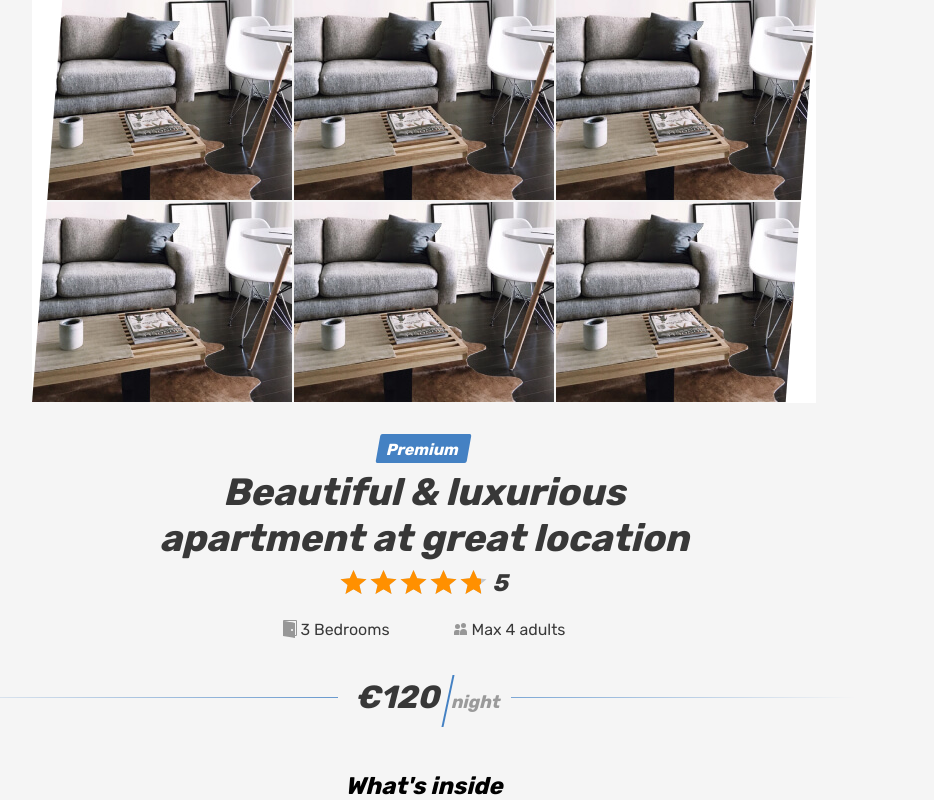
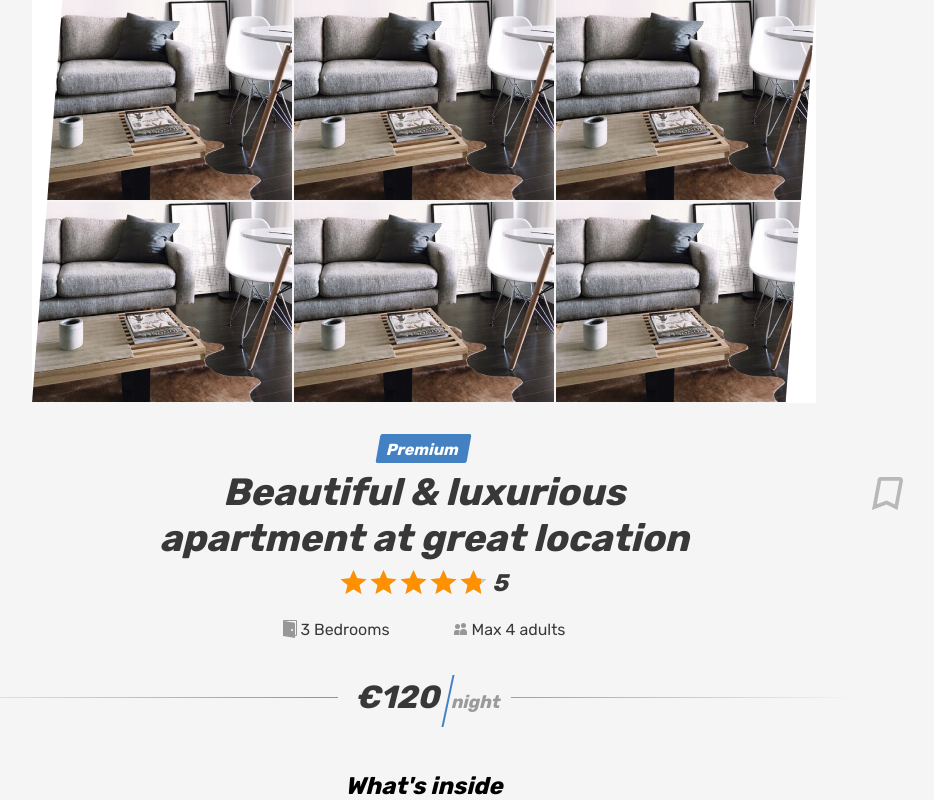
Before and after one commit to Funky-Juice/six-sities-angular, an Angular app: page /offer/1 in a window 1280 px wide. Shown: the top 800 px of the page, without its empty margins (216-1150 px from the left). Built offline with nearby package versions, Linux system fonts and the light colour scheme.

Commit message:
починил пути до svg иконок

```diff
--- a/src/app/home-page/home-page.component.html
+++ b/src/app/home-page/home-page.component.html
@@ -9,7 +9,7 @@
         <span class="places__sorting-type" tabindex="0">
                   Popular
                   <svg class="places__sorting-arrow" width="7" height="4">
-                    <use xlink:href="#icon-arrow-select"></use>
+                    <use href="assets/img/sprite.svg#icon-arrow-select"></use>
                   </svg>
                 </span>
         <ul class="places__options places__options--custom places__options--opened">
--- a/src/app/offer-page/offer-page.component.html
+++ b/src/app/offer-page/offer-page.component.html
@@ -21,7 +21,7 @@
 
           <button class="property__bookmark-button button" type="button">
             <svg class="property__bookmark-icon" width="31" height="33">
-              <use xlink:href="#icon-bookmark"></use>
+              <use href="assets/img/sprite.svg#icon-bookmark"></use>
             </svg>
             <span class="visually-hidden">{{ offer.is_favorite ? 'In bookmarks' : 'To bookmarks' }}</span>
           </button>
--- a/src/app/shared/components/offer/offer.component.html
+++ b/src/app/shared/components/offer/offer.component.html
@@ -18,7 +18,7 @@
       </div>
       <button class="place-card__bookmark-button button" type="button">
         <svg class="place-card__bookmark-icon" width="18" height="19">
-          <use xlink:href="#icon-bookmark"></use>
+          <use href="assets/img/sprite.svg#icon-bookmark"></use>
         </svg>
         <span class="visually-hidden">{{ offer.isFavorite ? 'In bookmarks' : 'To bookmarks' }}</span>
       </button>
```
